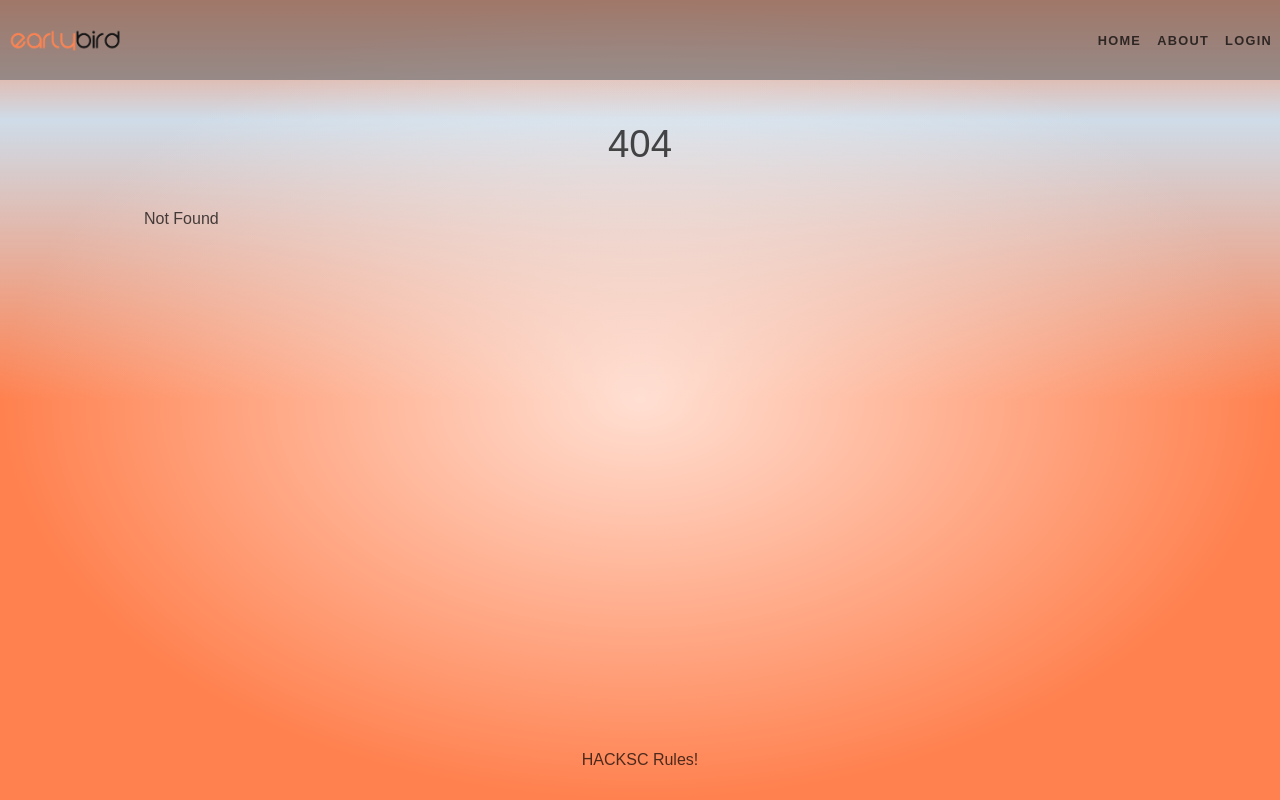
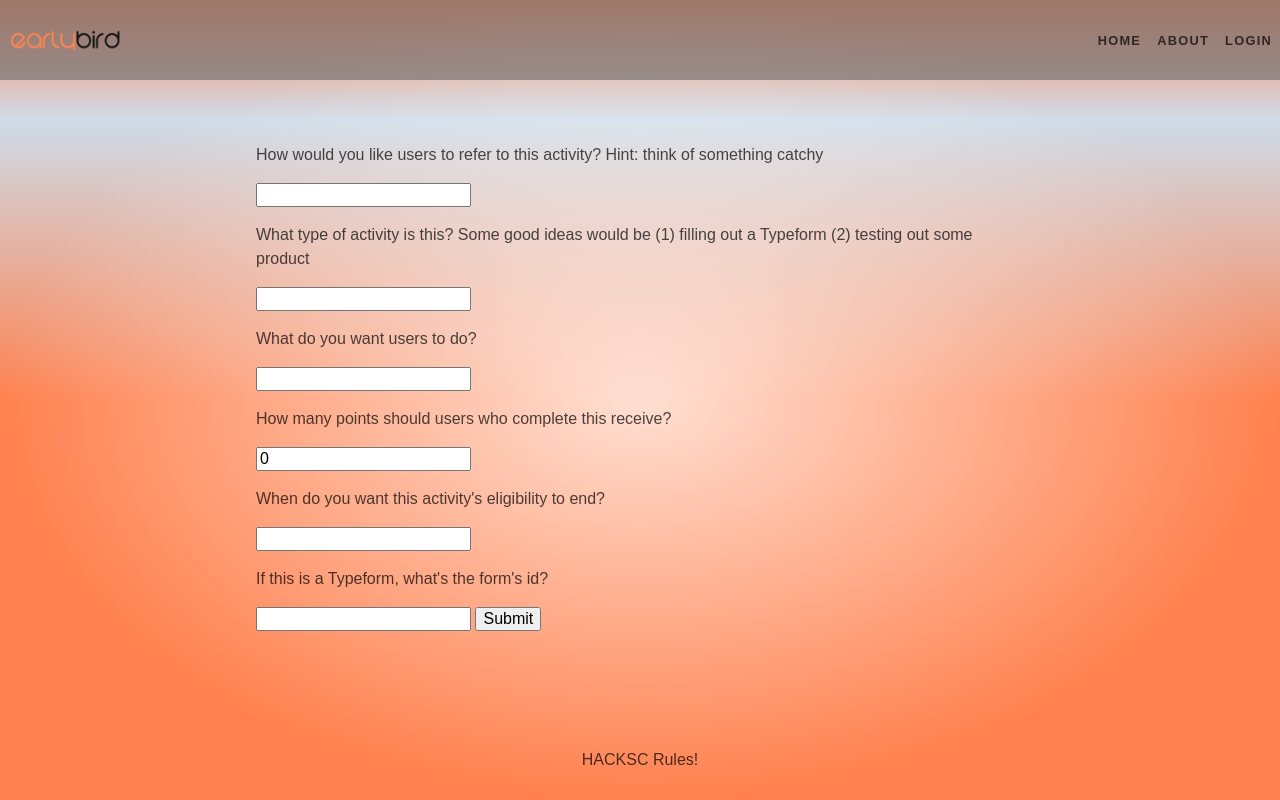
Before and after one commit to bswaika/EarlyBird, a SvelteKit app in the folder frontend/: page /createActivity in a window 1280 px wide. Before the commit this address had no page. Built offline with nearby package versions, Linux system fonts and the light colour scheme.

Commit message:
form for creating an activity

```diff
--- /dev/null
+++ b/frontend/src/lib/stores.js
@@ -0,0 +1,3 @@
+import { writable } from 'svelte/store';
+
+export const userId = writable(0);
--- /dev/null
+++ b/frontend/src/routes/createActivity/+page.svelte
@@ -0,0 +1,50 @@
+<script>
+	import { json } from "@sveltejs/kit";
+    import {userId} from '$lib/stores.js'
+
+
+    let _type = '';
+    let _name = '';
+    let _description = '';
+    let _points = 0;
+    let _deadline = '';
+    let _form_id = '';
+
+    let getResult = async () => {
+        let result = await fetch(`http://localhost:3000/api/company/${userId}/activity`, {
+            method: 'POST',
+            body: JSON.stringify({
+                name: _name,
+                type: _type,
+                description: _description,
+                points: _points,
+                deadline: _deadline,
+                form_id: _form_id
+            })
+        });
+        let data = await result.json()
+        console.log(data)
+    }
+</script>
+<svelte:head>
+	<title>Create an Activity</title>
+	<meta name="description" content="About this app" />
+</svelte:head>
+
+<div class="text-column">
+    <form action="localhost:3000/api/company/{userId}/activity" method="POST">
+        <p>How would you like users to refer to this activity? Hint: think of something catchy</p>
+        <input name="name" bind:value={_name}>
+        <p>What type of activity is this? Some good ideas would be (1) filling out a Typeform (2) testing out some product</p>
+        <input name="type" bind:value={_type}>
+        <p>What do you want users to do?</p>
+        <input name="description" bind:value={_description}>
+        <p>How many points should users who complete this receive?</p>
+        <input name="points" bind:value={_points}>
+        <p>When do you want this activity's eligibility to end?</p>
+        <input name="deadline" bind:value={_deadline}>
+        <p>If this is a Typeform, what's the form's id?</p>
+        <input name="form_id" bind:value={_form_id}>
+        <input type="submit" on:click={getResult}>
+    </form>
+</div>
--- /dev/null
+++ b/frontend/src/routes/createActivity/+page.ts
@@ -0,0 +1,9 @@
+import { dev } from '$app/environment';
+
+// we don't need any JS on this page, though we'll load
+// it in dev so that we get hot module replacement
+export const csr = dev;
+
+// since there's no dynamic data here, we can prerender
+// it so that it gets served as a static asset in production
+export const prerender = true;
--- a/frontend/src/routes/login/+page.svelte
+++ b/frontend/src/routes/login/+page.svelte
@@ -1,5 +1,6 @@
 <script>
 	import { json } from "@sveltejs/kit";
+    import {userId} from '$lib/stores.js'
     // import Switch from "svelte-switch";
 
     let checkedValue = true;
@@ -34,6 +35,7 @@
         });
         let data = await result.json()
         console.log(data)
+        userId.set(data.id);
     }
 
     function toggle(){
```
